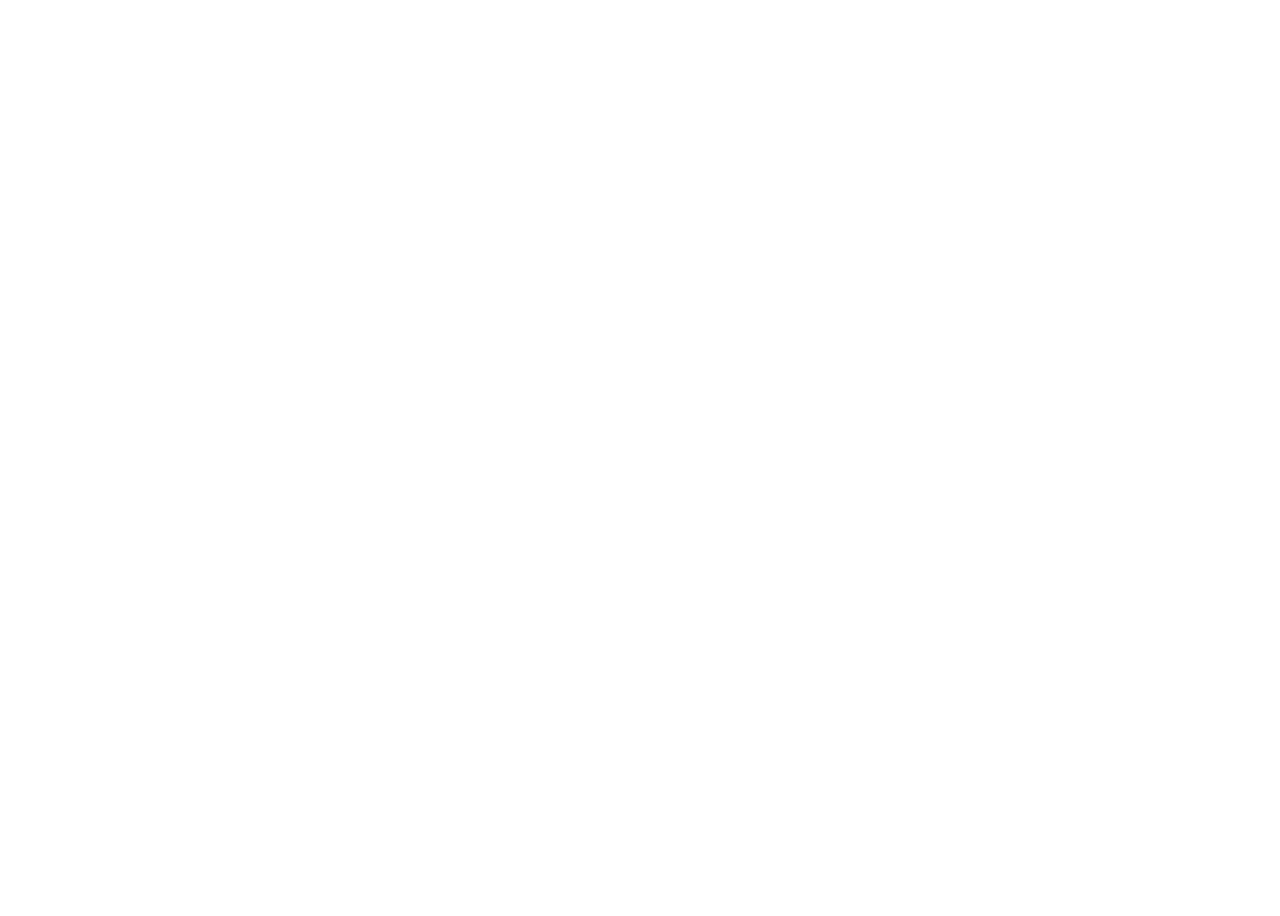
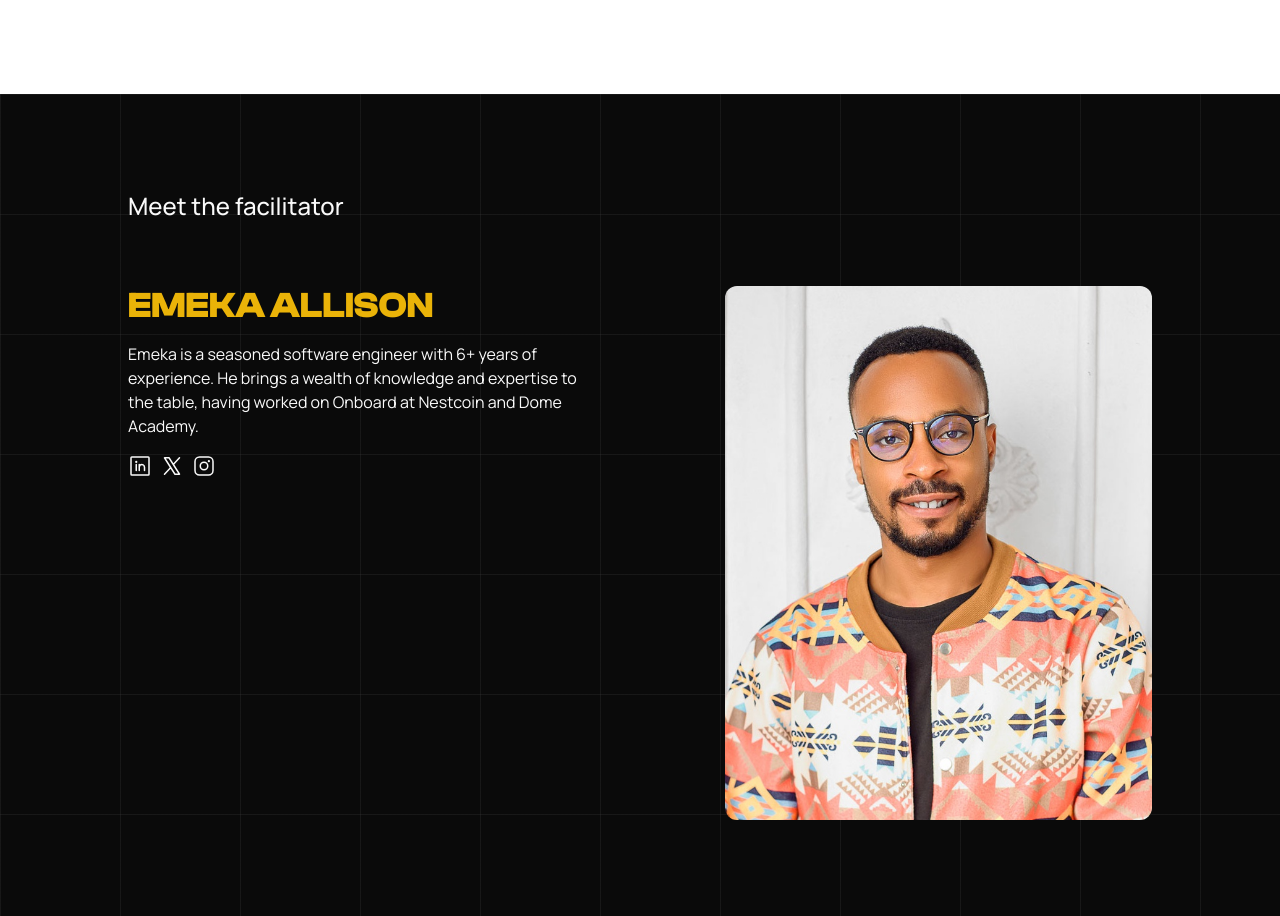
Before and after one commit to dome-academy/build-along, a Next.js app: page / in a window 1280 px wide. Shown: the part 1730-2646 px from the top of the page. Before the commit the page ends 1808 px from the top, so only its background shows below. Built offline with nearby package versions, Linux system fonts and the light colour scheme.

Commit message:
Feat: Facilitator section

```diff
--- a/app/components/Navbar.tsx
+++ b/app/components/Navbar.tsx
@@ -1,21 +1,22 @@
+import Link from "next/link";
 import React from "react";
 
 const Navbar = () => {
   return (
     <nav className='justify-center absolute top-0 inset-x-0 flex px-8 font-[family-name:var(--font-body)] py-4 z-30 text-white border-b border-white/20'>
       <div className='flex w-full max-w-screen-lg justify-between items-center'>
-        <a
+        <Link
           href='/'
           className='text-yellow-500 uppercase text-xl font-[family-name:var(--font-display)]'
         >
           #BuildAlong
-        </a>
-        <ul className='flex gap-x-6 items-center md:gap-x-12'>
+        </Link>
+        <ul className='hidden md:flex gap-x-6 items-center md:gap-x-12'>
           <li className='capitalize'>
-            <a href='#'>about</a>
+            <a href='#details'>about</a>
           </li>
           <li className='capitalize'>
-            <a href='#'>facilitator</a>
+            <a href='#facilitator'>facilitator</a>
           </li>
           <li className='capitalize'>
             <a href='#'>agenda</a>
--- a/app/globals.css
+++ b/app/globals.css
@@ -23,6 +23,12 @@ body {
 
 @layer utilities {
   .text-balance {
-    text-wrap: balance;
+    text-wrap: pretty;
   }
 }
+
+.grid-background {
+  background-image: linear-gradient(#77777720 1px, transparent 1px),
+    linear-gradient(90deg, #77777720 1px, transparent 1px);
+  background-size: 120px 120px;
+}
--- a/app/page.tsx
+++ b/app/page.tsx
@@ -1,6 +1,7 @@
 import Marquee from "./components/Marquee";
 import Navbar from "./components/Navbar";
 import Details from "./pageBundles/Details";
+import Facilitators from "./pageBundles/Facilitators";
 
 export default function Home() {
   return (
@@ -27,7 +28,7 @@ export default function Home() {
             </svg>
             <p>Virtual</p>
           </div>
-          <h1 className='text-3xl sm:text-7xl font-semibold uppercase text-center font-[family-name:var(--font-display)] text-yellow-500/80'>
+          <h1 className='text-3xl sm:text-7xl font-semibold uppercase text-center font-[family-name:var(--font-display)] text-yellow-400/80'>
             #BuildAlong
           </h1>
           <p className='sm:text-lg text-center font-normal'>
@@ -63,6 +64,7 @@ export default function Home() {
         </footer>
       </div>
       <Details />
+      <Facilitators />
     </>
   );
 }
--- a/app/pageBundles/Details.tsx
+++ b/app/pageBundles/Details.tsx
@@ -6,7 +6,7 @@ const Details = () => {
       id='details'
       className='w-full py-12 md:py-20 lg:py-24 px-6 bg-white text-black font-[family-name:var(--font-body)]'
     >
-      <p className='text-lg sm:text-xl md:text-2xl max-w-3xl mx-auto text-center font-semibold py-8'>
+      <p className='text-lg sm:text-xl md:text-2xl max-w-3xl mx-auto md:text-center font-semibold py-8'>
         #BuildAlong is an 8-week hands-on training program designed for aspiring
         web developers eager to gain real-world experience. With personalized
         mentorship and a collaborative environment, you’ll master the latest
@@ -62,8 +62,8 @@ const Details = () => {
           <div className='absolute inset-0 bg-black/50 z-10 group-hover:bg-black/30 transition-all duration-200' />
           <svg
             xmlns='http://www.w3.org/2000/svg'
-            width='32'
-            height='32'
+            width='48'
+            height='48'
             fill='currentColor'
             viewBox='0 0 256 256'
             className='relative z-20'
@@ -71,7 +71,7 @@ const Details = () => {
             <path d='M244.8,150.4a8,8,0,0,1-11.2-1.6A51.6,51.6,0,0,0,192,128a8,8,0,0,1-7.37-4.89,8,8,0,0,1,0-6.22A8,8,0,0,1,192,112a24,24,0,1,0-23.24-30,8,8,0,1,1-15.5-4A40,40,0,1,1,219,117.51a67.94,67.94,0,0,1,27.43,21.68A8,8,0,0,1,244.8,150.4ZM190.92,212a8,8,0,1,1-13.84,8,57,57,0,0,0-98.16,0,8,8,0,1,1-13.84-8,72.06,72.06,0,0,1,33.74-29.92,48,48,0,1,1,58.36,0A72.06,72.06,0,0,1,190.92,212ZM128,176a32,32,0,1,0-32-32A32,32,0,0,0,128,176ZM72,120a8,8,0,0,0-8-8A24,24,0,1,1,87.24,82a8,8,0,1,0,15.5-4A40,40,0,1,0,37,117.51,67.94,67.94,0,0,0,9.6,139.19a8,8,0,1,0,12.8,9.61A51.6,51.6,0,0,1,64,128,8,8,0,0,0,72,120Z'></path>
           </svg>
           <h2 className='text-4xl sm:text-5xl md:text-6xl font-[family-name:var(--font-display)] relative z-20'>
-            8+
+            60+
           </h2>
           <p className='text-xl sm:text-2xl relative z-20'>
             Hours of interactive sessions
--- /dev/null
+++ b/app/pageBundles/Facilitators.tsx
@@ -0,0 +1,100 @@
+import Image from "next/image";
+import React from "react";
+
+const Facilitators = () => {
+  return (
+    <section
+      id='facilitator'
+      className='w-full py-12 md:py-20 lg:py-24 px-6 bg-neutral-950 grid-background text-neutral-50 font-[family-name:var(--font-body)]'
+    >
+      <header className='max-w-screen-lg mx-auto mb-6 md:mb-16'>
+        <h2 className='text-lg md:text-xl lg:text-2xl font-medium'>
+          Meet the facilitator
+        </h2>
+      </header>
+      <article className='flex flex-col md:flex-row max-w-screen-lg mx-auto gap-6 group'>
+        <div className=''>
+          <h1 className='text-2xl md:text-3xl lg:text-4xl font-[family-name:var(--font-display)] uppercase text-yellow-500 mb-4'>
+            Emeka Allison
+          </h1>
+          <p className='w-11/12 md:w-4/5'>
+            Emeka is a seasoned software engineer with 6+ years of experience.
+            He brings a wealth of knowledge and expertise to the table, having
+            worked on Onboard at Nestcoin and Dome Academy.
+          </p>
+          <ul className='flex gap-x-2 mt-4'>
+            <li>
+              <a
+                href='https://www.linkedin.com/in/chukwuemeka-allison-7a693a105/'
+                target='_blank'
+                rel='noopenner noreferrer'
+                className='hover:text-yellow-400 transition-colors duration-200'
+              >
+                <svg
+                  xmlns='http://www.w3.org/2000/svg'
+                  width='24'
+                  height='24'
+                  fill='currentColor'
+                  viewBox='0 0 256 256'
+                >
+                  <path d='M216,24H40A16,16,0,0,0,24,40V216a16,16,0,0,0,16,16H216a16,16,0,0,0,16-16V40A16,16,0,0,0,216,24Zm0,192H40V40H216V216ZM96,112v64a8,8,0,0,1-16,0V112a8,8,0,0,1,16,0Zm88,28v36a8,8,0,0,1-16,0V140a20,20,0,0,0-40,0v36a8,8,0,0,1-16,0V112a8,8,0,0,1,15.79-1.78A36,36,0,0,1,184,140ZM100,84A12,12,0,1,1,88,72,12,12,0,0,1,100,84Z'></path>
+                </svg>
+              </a>
+              <span className='sr-only'>LinkedIn</span>
+            </li>
+            <li>
+              <a
+                href='https://x.com/alliemeka'
+                target='_blank'
+                rel='noopenner noreferrer'
+                className='hover:text-yellow-400 transition-colors duration-200'
+              >
+                <svg
+                  xmlns='http://www.w3.org/2000/svg'
+                  width='24'
+                  height='24'
+                  fill='currentColor'
+                  viewBox='0 0 256 256'
+                >
+                  <path d='M214.75,211.71l-62.6-98.38,61.77-67.95a8,8,0,0,0-11.84-10.76L143.24,99.34,102.75,35.71A8,8,0,0,0,96,32H48a8,8,0,0,0-6.75,12.3l62.6,98.37-61.77,68a8,8,0,1,0,11.84,10.76l58.84-64.72,40.49,63.63A8,8,0,0,0,160,224h48a8,8,0,0,0,6.75-12.29ZM164.39,208,62.57,48h29L193.43,208Z'></path>
+                </svg>
+              </a>
+              <span className='sr-only'>X</span>
+            </li>
+            <li>
+              <a
+                href='https://instagram.com/alliemeka'
+                target='_blank'
+                rel='noopenner noreferrer'
+                className='hover:text-yellow-400 transition-colors duration-200'
+              >
+                <svg
+                  xmlns='http://www.w3.org/2000/svg'
+                  width='24'
+                  height='24'
+                  fill='currentColor'
+                  viewBox='0 0 256 256'
+                >
+                  <path d='M128,80a48,48,0,1,0,48,48A48.05,48.05,0,0,0,128,80Zm0,80a32,32,0,1,1,32-32A32,32,0,0,1,128,160ZM176,24H80A56.06,56.06,0,0,0,24,80v96a56.06,56.06,0,0,0,56,56h96a56.06,56.06,0,0,0,56-56V80A56.06,56.06,0,0,0,176,24Zm40,152a40,40,0,0,1-40,40H80a40,40,0,0,1-40-40V80A40,40,0,0,1,80,40h96a40,40,0,0,1,40,40ZM192,76a12,12,0,1,1-12-12A12,12,0,0,1,192,76Z'></path>
+                </svg>
+              </a>
+              <span className='sr-only'>Instagram</span>
+            </li>
+          </ul>
+        </div>
+        <figure className='w-full relative'>
+          <div className='aspect-[4/5] w-full relative overflow-hidden rounded-xl'>
+            <Image
+              fill
+              src='/image/emeka.jpg'
+              alt='Emeka Allison'
+              className='object-cover'
+            />
+          </div>
+        </figure>
+      </article>
+    </section>
+  );
+};
+
+export default Facilitators;
```
Also changed, not shown: public/image/emeka.jpg (added).
